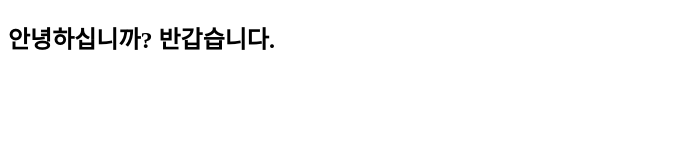
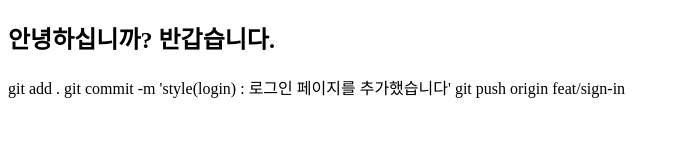
Before and after one commit to kit-frontend-team-k/test.html, a plain HTML site: page index.html in a window 1280 px wide. Shown: the whole page, without its empty margins (0-680 px from the left). Drawn offline with Linux system fonts and the light colour scheme.

```diff
--- a/index.html
+++ b/index.html
@@ -9,3 +9,11 @@
   <h2>안녕하십니까? 반갑습니다.</h2>
 </body>
 </html>
+
+
+
+
+
+git add .
+git commit -m 'style(login) : 로그인 페이지를 추가했습니다'
+git push origin feat/sign-in
```
Also changed, not shown: pages/minseong.html (added).
